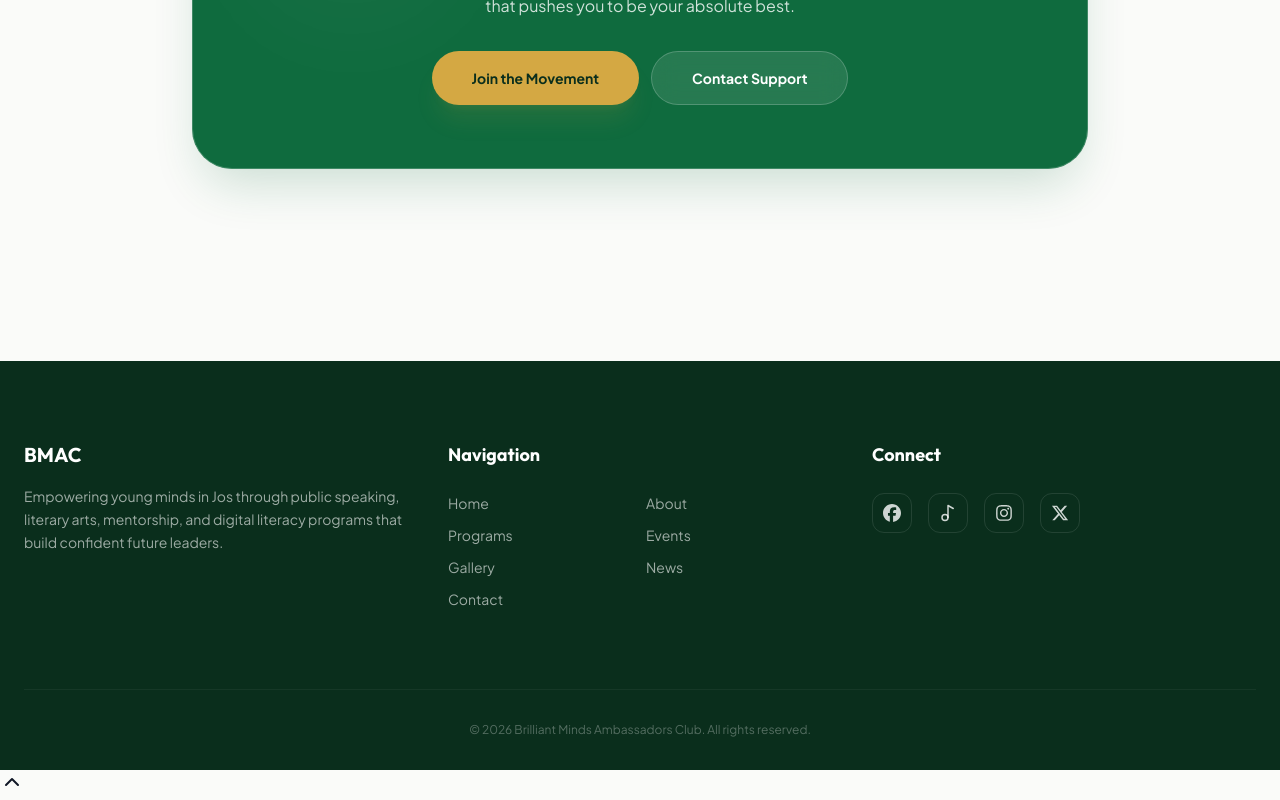
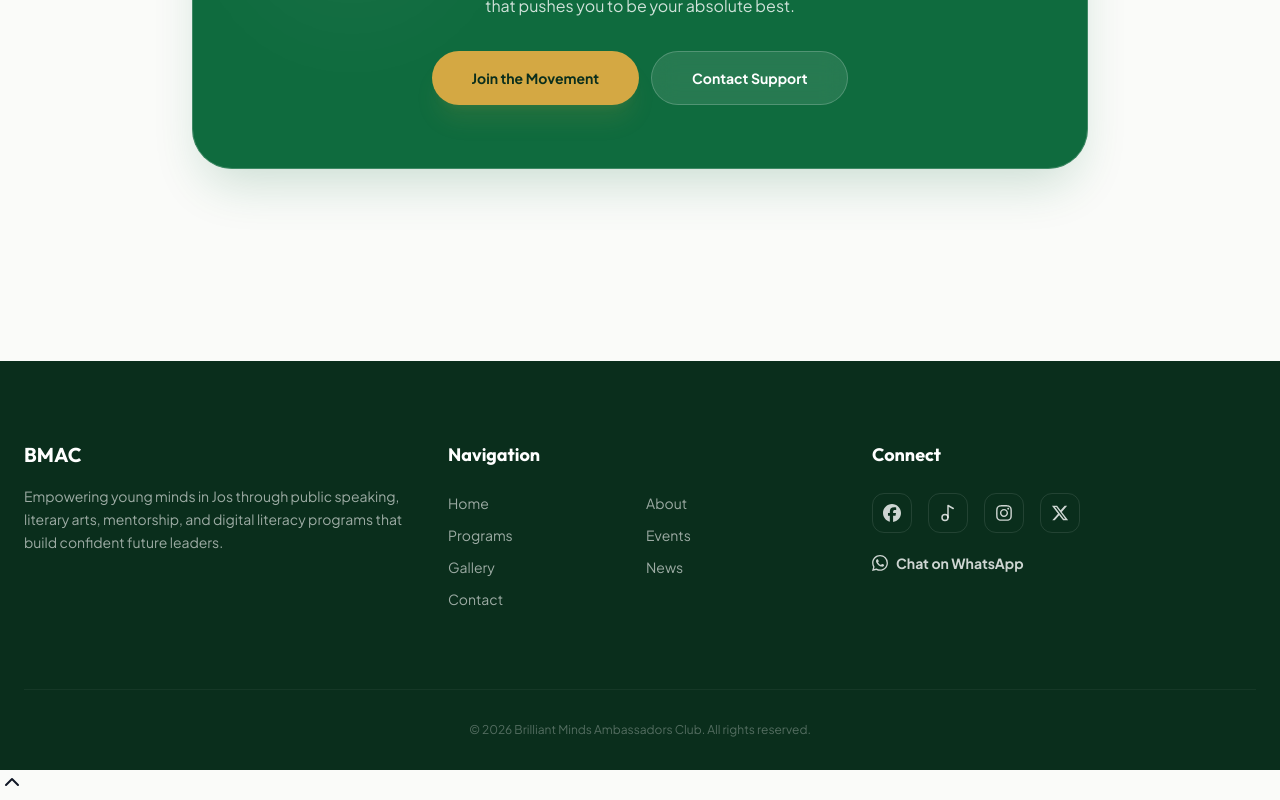
Before and after one commit to ranocodes/bmac-next, a Next.js app: page / in a window 1280 px wide. Shown: the part 2475-3275 px from the top of the page. Built offline with nearby package versions, Linux system fonts and the light colour scheme; no server answers; the database is empty.

Commit message:
feat(connect): add WhatsApp deep-links to footer, contact, and news share

```diff
--- a/src/app/(public_pages)/contact/page.tsx
+++ b/src/app/(public_pages)/contact/page.tsx
@@ -139,10 +139,10 @@ export default function Contact() {
 
                  <div className="space-y-4 md:space-y-8 relative z-10">
                     {[
-                      { icon: <Mail />, label: "Email", value: "hello@bmacjos.org" },
-                      { icon: <Phone />, label: "Phone", value: "+234 803 456 7891" },
-                      { icon: <MapPin />, label: "Hub", value: "Nalado Street, Jos" },
-                      { icon: <Clock />, label: "Hours", value: "Mon - Sat: 9am - 5pm" },
+                      { icon: <Mail />, label: "Email", value: "hello@bmacjos.org", href: "mailto:hello@bmacjos.org" },
+                      { icon: <Phone />, label: "Phone / WhatsApp", value: "+234 803 456 7891", href: "https://wa.me/2348034567891" },
+                      { icon: <MapPin />, label: "Hub", value: "Nalado Street, Jos", href: "" },
+                      { icon: <Clock />, label: "Hours", value: "Mon - Sat: 9am - 5pm", href: "" },
                     ].map((item, i) => (
                       <div key={i} className="flex flex-row items-center gap-3 md:gap-5 text-left">
                          <div className="w-9 h-9 md:w-12 md:h-12 rounded-xl bg-card/5 border border-card/10 flex items-center justify-center text-accent flex-shrink-0">
@@ -150,7 +150,11 @@ export default function Contact() {
                          </div>
                          <div>
                             <p className="text-[9px] font-bold uppercase tracking-widest text-secondary-foreground/40 mb-0.5">{item.label}</p>
-                            <p className="font-bold text-sm md:text-base">{item.value}</p>
+                            {item.href ? (
+                              <a href={item.href} target="_blank" rel="noopener noreferrer" className="font-bold text-sm md:text-base hover:text-accent transition-colors">{item.value}</a>
+                            ) : (
+                              <p className="font-bold text-sm md:text-base">{item.value}</p>
+                            )}
                         </div>
                      </div>
                    ))}
--- a/src/app/(public_pages)/news/[id]/NewsDetailClient.tsx
+++ b/src/app/(public_pages)/news/[id]/NewsDetailClient.tsx
@@ -3,10 +3,11 @@
 import { useState } from "react";
 import Image from "next/image";
 import Link from "next/link";
-import { ArrowLeft, Calendar, Bookmark, Share2, MapPin, Send, Clock, CheckCircle2, Loader2, AlertCircle } from "lucide-react";
+import { ArrowLeft, Calendar, Bookmark, MapPin, Send, Clock, CheckCircle2, Loader2, AlertCircle } from "lucide-react";
 import { motion } from "framer-motion";
 import FadeIn from "@/components/FadeIn";
 import Breadcrumbs from "@/components/ui/Breadcrumbs";
+import ShareButtons from "@/components/ui/ShareButtons";
 import ReactMarkdown from "react-markdown";
 import { subscribeToNewsletter } from "@/actions/newsletter";
 import type { NewsArticle, EventPass } from "@/types/cms";
@@ -116,20 +117,6 @@ export default function NewsDetailClient({ id, initialNews, initialEvents }: New
     );
   }
 
-  const handleShare = async () => {
-    const url = window.location.href;
-    const title = article.title;
-    try {
-      if (navigator.share) {
-        await navigator.share({ title, url });
-      } else if (navigator.clipboard) {
-        await navigator.clipboard.writeText(url);
-      }
-    } catch {
-      // user cancelled native share; ignore
-    }
-  };
-
   return (
     <main suppressHydrationWarning className="bg-background">
       {/* Editorial Hero Section - Mobile Optimized */}
@@ -188,10 +175,10 @@ export default function NewsDetailClient({ id, initialNews, initialEvents }: New
             <div className="mt-12 md:mt-16 pt-8 border-t border-border/50 flex flex-col sm:flex-row items-center justify-between gap-6 text-center sm:text-left">
                <div className="flex flex-col sm:flex-row items-center gap-4">
                   <span className="text-[10px] font-bold text-muted-foreground uppercase tracking-widest">Share story</span>
-                   <div className="flex gap-2">
-                      <button onClick={handleShare} aria-label="Share story" className="w-10 h-10 rounded-xl bg-muted flex items-center justify-center text-muted-foreground hover:bg-secondary hover:text-secondary-foreground transition-all"><Share2 size={18} /></button>
-                      <button onClick={toggleBookmark} aria-label={bookmarked ? "Remove bookmark" : "Save story"} className={`w-10 h-10 rounded-xl flex items-center justify-center transition-all ${bookmarked ? "bg-accent text-accent-foreground" : "bg-muted text-muted-foreground hover:bg-secondary hover:text-secondary-foreground"}`}><Bookmark size={18} fill={bookmarked ? "currentColor" : "none"} /></button>
-                   </div>
+                  <div className="flex items-center gap-2">
+                     <ShareButtons title={article.title} />
+                     <button onClick={toggleBookmark} aria-label={bookmarked ? "Remove bookmark" : "Save story"} className={`w-10 h-10 rounded-xl flex items-center justify-center transition-all ${bookmarked ? "bg-accent text-accent-foreground" : "bg-muted text-muted-foreground hover:bg-secondary hover:text-secondary-foreground"}`}><Bookmark size={18} fill={bookmarked ? "currentColor" : "none"} /></button>
+                  </div>
                </div>
                <Link href="/get-involved" className="text-xs md:text-sm font-bold text-primary hover:gap-3 transition-all flex items-center gap-2">
                   Be part of the next story <ArrowLeft size={16} className="rotate-180 text-accent" />
--- a/src/components/Footer.tsx
+++ b/src/components/Footer.tsx
@@ -85,6 +85,17 @@ export default function Footer({
               </a>
             ))}
           </div>
+          <a
+            href="https://wa.me/2348034567891"
+            target="_blank"
+            rel="noopener noreferrer"
+            className="mt-5 inline-flex items-center gap-2 text-sm font-bold text-secondary-foreground/80 hover:text-accent transition-colors"
+          >
+            <svg viewBox="0 0 24 24" width="16" height="16" fill="currentColor" aria-hidden="true">
+              <path d="M17.472 14.382c-.297-.149-1.758-.867-2.03-.967-.273-.099-.471-.148-.67.15-.197.297-.767.966-.94 1.164-.173.199-.347.223-.644.075-.297-.15-1.255-.463-2.39-1.475-.883-.788-1.48-1.761-1.653-2.059-.173-.297-.018-.458.13-.606.134-.133.297-.347.446-.52.149-.174.198-.298.297-.497.1-.198.05-.371-.025-.52-.074-.149-.669-1.612-.916-2.207-.242-.579-.487-.5-.669-.51-.173-.008-.371-.01-.57-.01-.198 0-.52.074-.792.372-.272.297-1.04 1.016-1.04 2.479 0 1.462 1.065 2.875 1.213 3.074.149.198 2.096 3.2 5.077 4.487.709.306 1.262.489 1.694.625.712.227 1.36.195 1.871.118.571-.085 1.758-.719 2.006-1.413.248-.694.248-1.289.173-1.413-.074-.124-.272-.198-.57-.347m-5.421 7.403h-.004a9.87 9.87 0 01-5.031-1.378l-.361-.214-3.741.982.998-3.648-.235-.374a9.86 9.86 0 01-1.51-5.26c.001-5.45 4.436-9.884 9.888-9.884 2.64 0 5.122 1.03 6.988 2.898a9.825 9.825 0 012.893 6.994c-.003 5.45-4.437 9.884-9.885 9.884m8.413-18.297A11.815 11.815 0 0012.05 0C5.495 0 .16 5.335.157 11.892c0 2.096.547 4.142 1.588 5.945L.057 24l6.305-1.654a11.882 11.882 0 005.683 1.448h.005c6.554 0 11.89-5.335 11.893-11.893a11.821 11.821 0 00-3.48-8.413z" />
+            </svg>
+            Chat on WhatsApp
+          </a>
         </div>
       </div>
 
```
